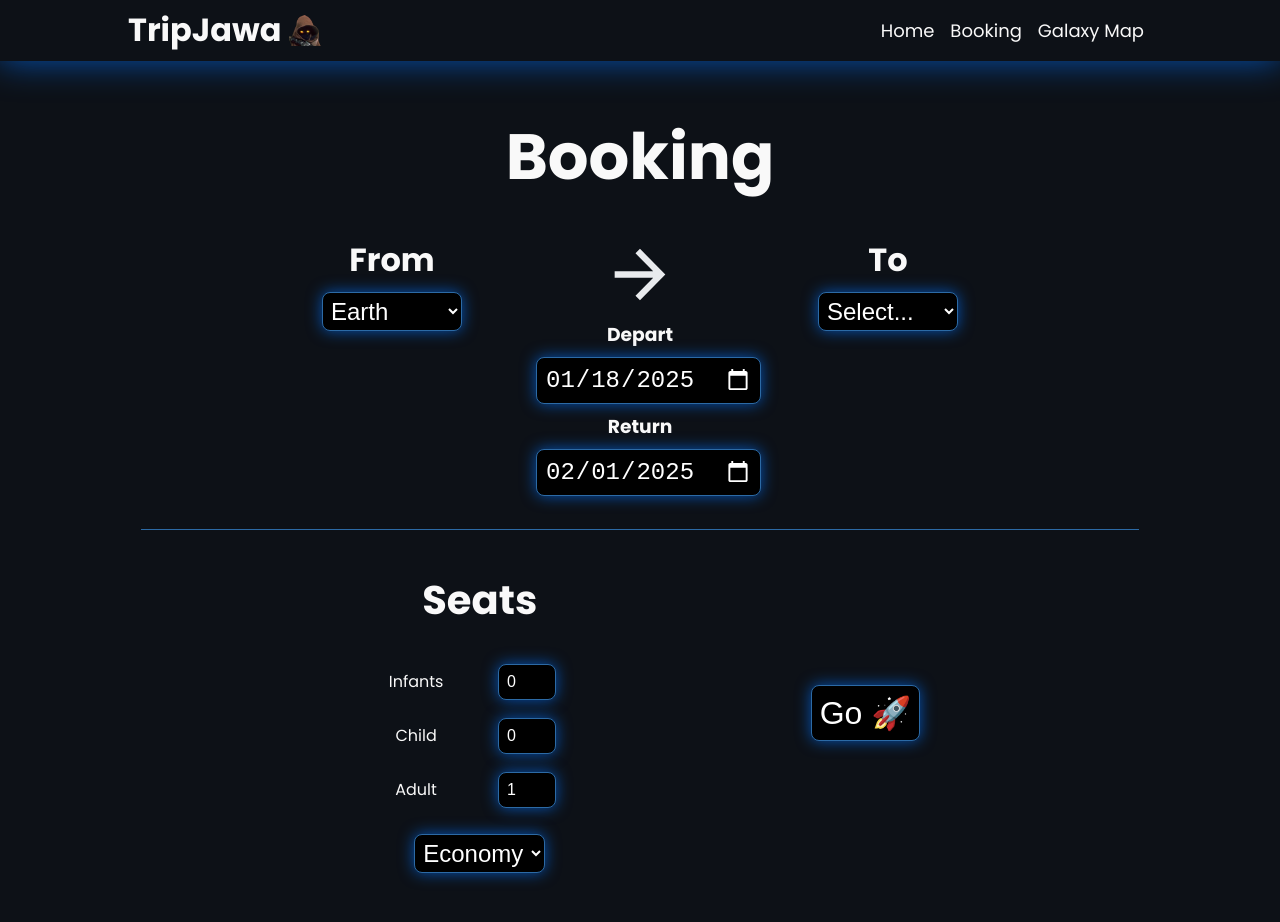
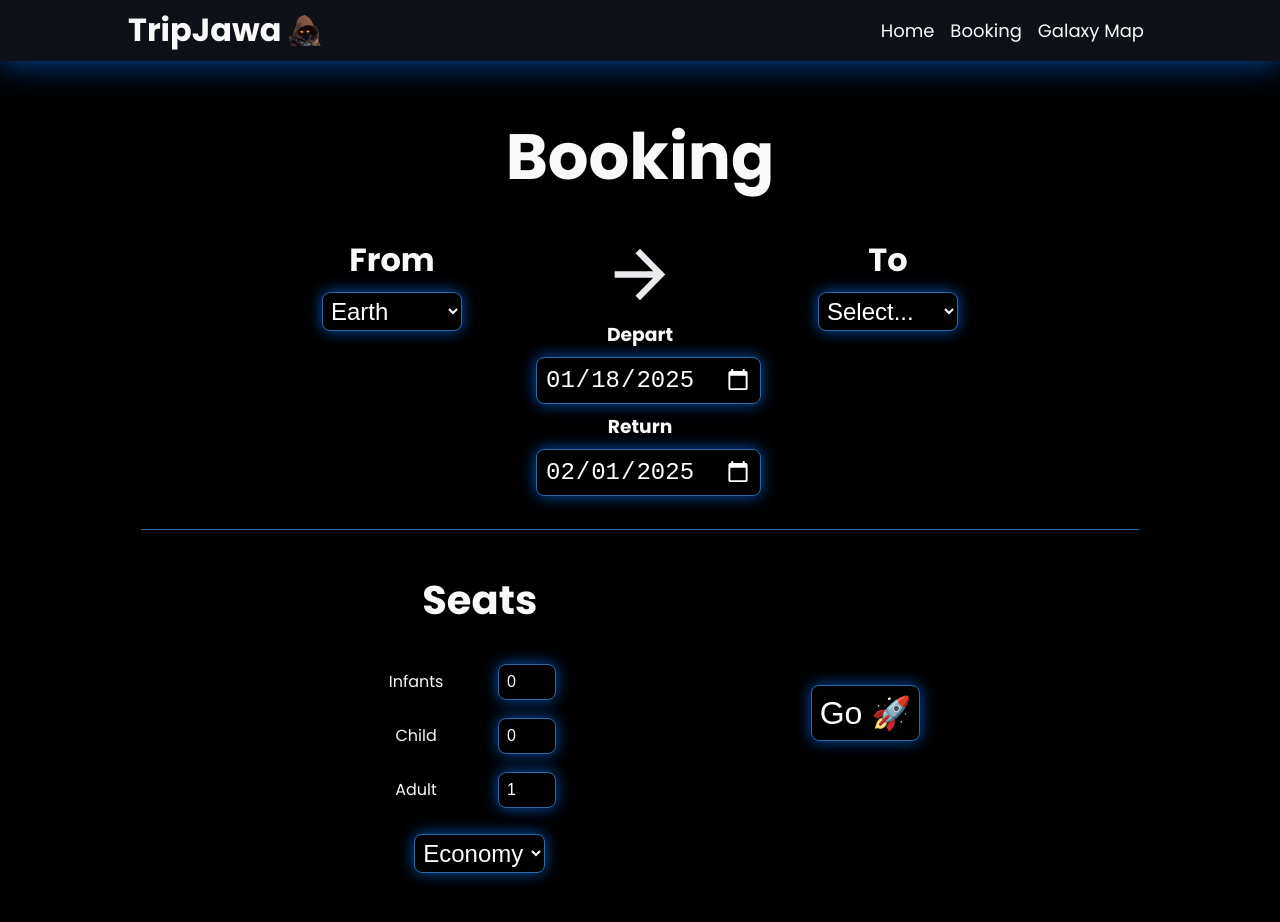
Before and after one commit to RS-GoogleCoder/hackathon2025, a Next.js app: page /booking in a window 1280 px wide. Shown: the top 922 px of the page. Built offline with nearby package versions, Linux system fonts and the light colour scheme.

Commit message:
fix bg color

```diff
--- a/app/booking/booking.scss
+++ b/app/booking/booking.scss
@@ -10,7 +10,7 @@
 
 body{
   font-family: 'Poppins';
-  background-color: #0d1117;
+  background-color: #000;
 }
 
 html {
```
